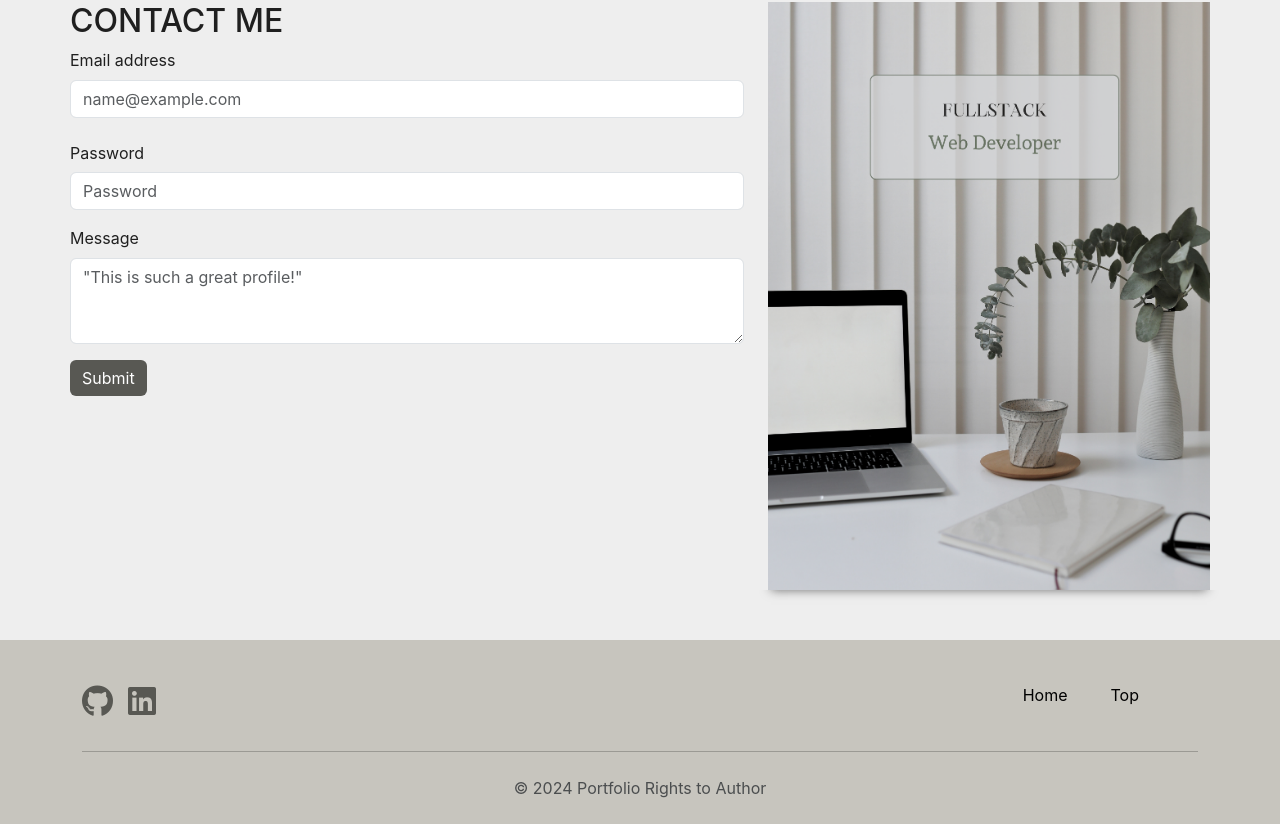
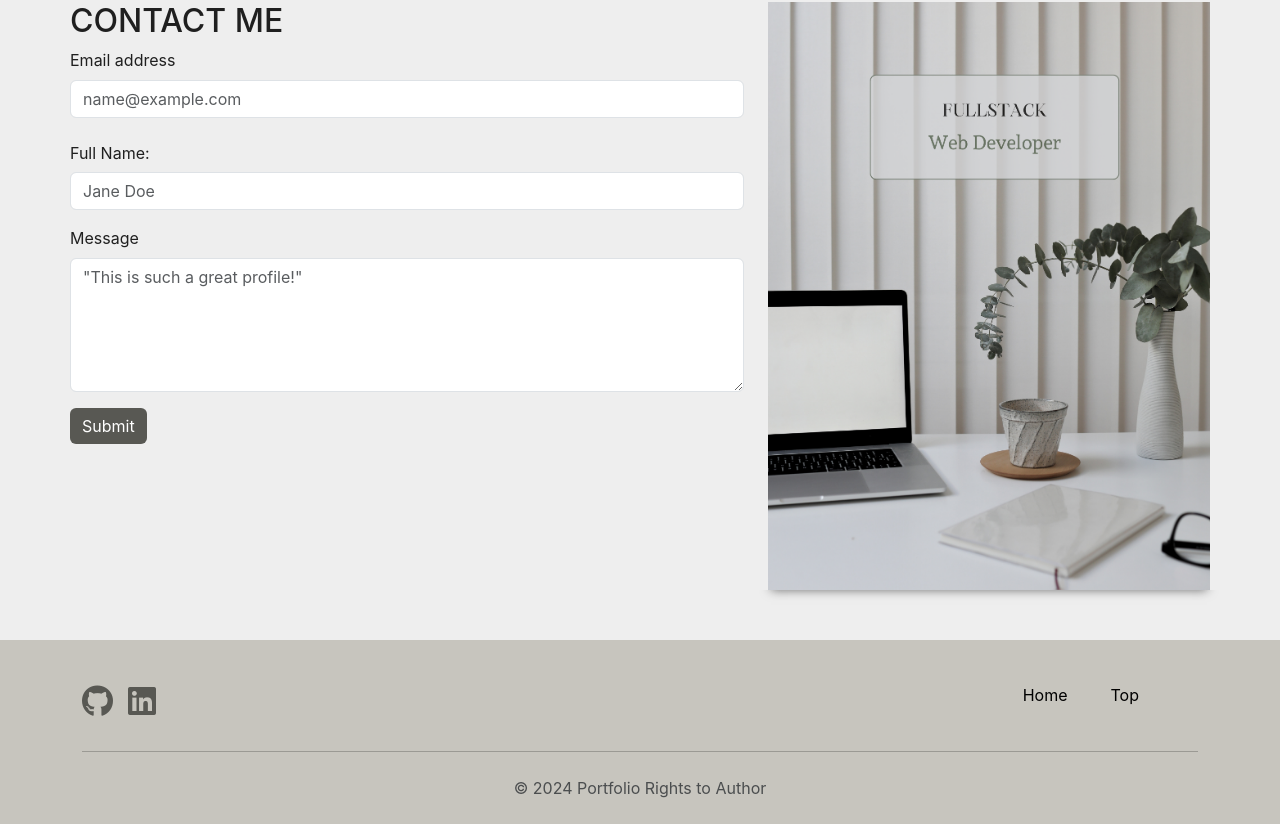
Before and after one commit to Saydeezr/portfolio-2.0, a React (Vite) app: page / in a window 1280 px wide. Shown: the part 3795-4619 px from the top of the page. Built offline with nearby package versions, Linux system fonts and the light colour scheme.

Commit message:
made contact form functional

```diff
--- a/package.json
+++ b/package.json
@@ -10,8 +10,11 @@
     "preview": "vite preview"
   },
   "dependencies": {
+    "@emailjs/browser": "^4.4.1",
     "@fortawesome/fontawesome-free": "^6.6.0",
     "bootstrap": "^5.3.3",
+    "dotenv": "^16.4.5",
+    "emailjs-com": "^3.2.0",
     "react": "^18.3.1",
     "react-bootstrap": "^2.10.4",
     "react-dom": "^18.3.1",
--- a/src/components/Contact.jsx
+++ b/src/components/Contact.jsx
@@ -1,27 +1,40 @@
 import { Form, Row, Col, Container, Image, Button } from 'react-bootstrap'
+import emailjs from '@emailjs/browser';
 
 function Contact() {
+    const sendEmail = (e) => {
+        e.preventDefault();
+
+        emailjs.init('mGVT46GMrsNYVE5JF');
+        emailjs.sendForm('service_bu5ddzt', 'template_2rnwyyr', e.target)
+            .then((result) => {
+                alert('Email sent successfully!');
+            }, (error) => {
+                alert('Failed to send email: ' + JSON.stringify(error));
+            });
+    };
+
     return (
         <Container className=" form-container">
             <Row>
                 <Col >
-                    <Form>
+                    <Form onSubmit={sendEmail}>
                         <h2>CONTACT ME </h2>
                         <Form.Group className="mb-3" controlId="exampleForm.ControlInput1">
                             <Form.Label>Email address</Form.Label>
                             <Form.Control type="email" placeholder="name@example.com" />
                         </Form.Group>
 
-                        <Form.Group className="mb-3" controlId="formPlaintextPassword">
+                        <Form.Group className="mb-3" controlId="formPlaintextName">
                             <Form.Label column sm="2">
-                            Password
+                            Full Name:
                             </Form.Label>
-                            <Form.Control type="password" placeholder="Password" />
+                            <Form.Control type="name" placeholder="Jane Doe" />
                         </Form.Group>
 
                         <Form.Group className="mb-3" controlId="exampleForm.ControlTextarea1">
                             <Form.Label>Message</Form.Label>
-                            <Form.Control as="textarea" rows={3} placeholder='"This is such a great profile!"'/>
+                            <Form.Control as="textarea" rows={5} placeholder='"This is such a great profile!"'/>
                         </Form.Group>
 
                         <Button className="form-btn" type="submit">
--- a/src/components/Project.jsx
+++ b/src/components/Project.jsx
@@ -57,7 +57,7 @@ function Project() {
                     {project.description}
                   </Card.Text>
                   <div className="mt-auto text-center">
-                    <div class="hr"></div>
+                    <div className="hr"></div>
                   </div>
                 </Card.Body>
               </Card>
```
Also changed, not shown: 1 other file (tests, documents, lock files or other folders).
